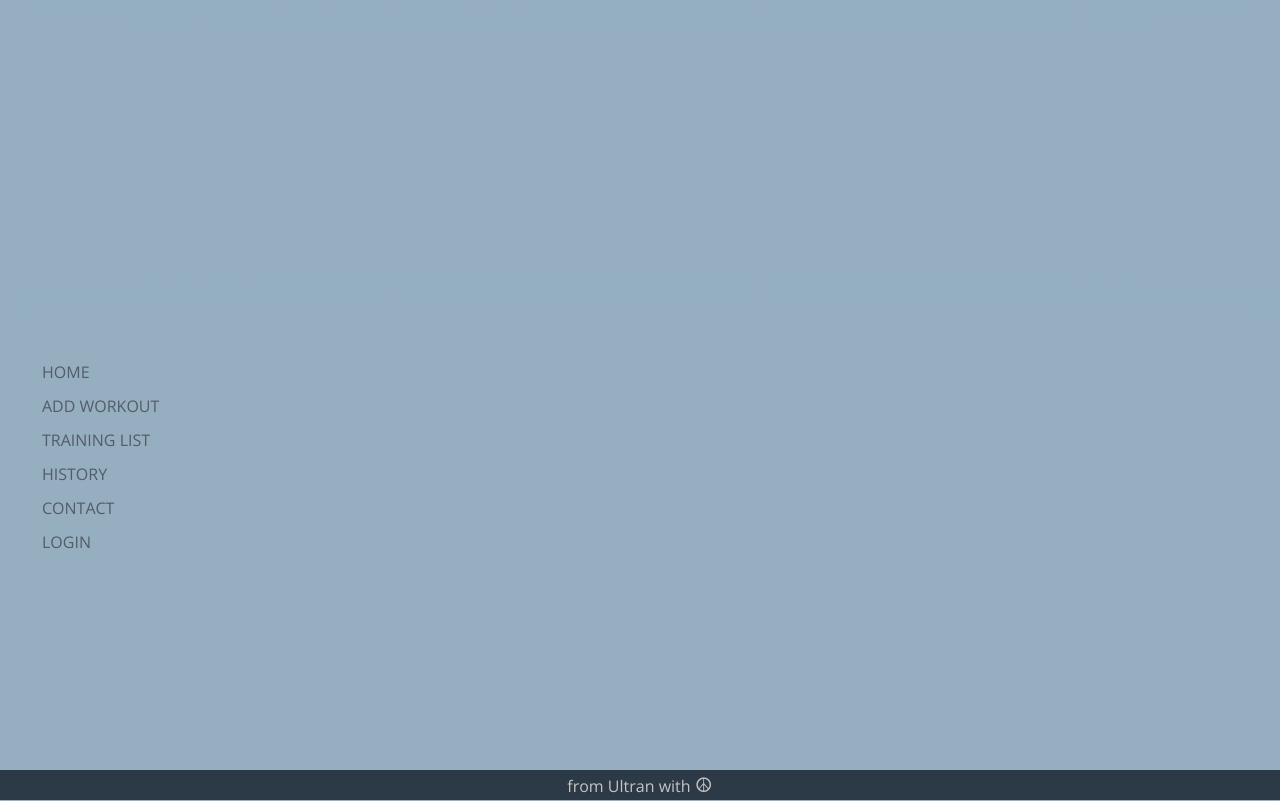
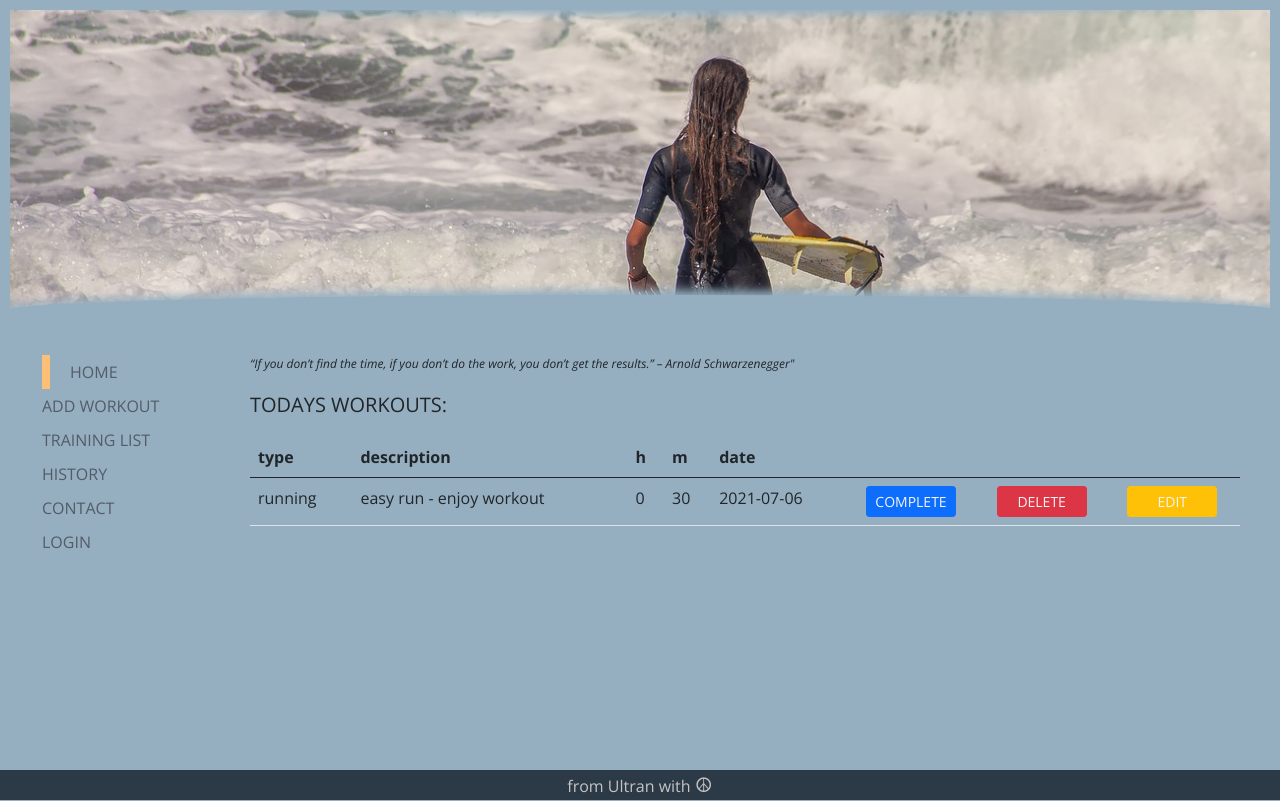
Before and after one commit to slawekmarciniak/train_app_v.2, a React (Create React App) app: page / in a window 1280 px wide. Built offline with nearby package versions, Linux system fonts and the light colour scheme.

Commit message:
add basename to router and correct routs & links

```diff
--- a/src/layoutes/App.js
+++ b/src/layoutes/App.js
@@ -15,7 +15,7 @@ class App extends Component {
   render() {
     return (
       <AppProvider>
-        <Router>
+        <Router basename={process.env.PUBLIC_URL}>
           <div className="app">
             <header>
               <Header />
--- a/src/layoutes/Header.js
+++ b/src/layoutes/Header.js
@@ -12,39 +12,39 @@ const Header = () => {
     <>
       <Switch>
         <Route
-          path="/train_app_v.1/"
+          path="/"
           exact
           render={() => <img src={header6} alt="sport"></img>}
         />
 
         <Route
-          path="/train_app_v.1/add_workout"
+          path="/add_workout"
           render={() => <img src={header3} alt="sport"></img>}
         />
         <Route
-          path="/train_app_v.1/training_list"
+          path="/training_list"
           render={() => <img src={header4} alt="sport"></img>}
         />
         <Route
-          path="/train_app_v.1/history"
+          path="/history"
           render={() => <img src={header5} alt="sport"></img>}
         />
         <Route
-          path="/train_app_v.1/contact"
+          path="/contact"
           render={() => <img src={header1} alt="sport"></img>}
         />
         <Route
-          path="/train_app_v.1/admin"
+          path="/admin"
           render={() => <img src={header2} alt="sport"></img>}
         />
 
         <Route
-          path="/train_app_v.1/edit_workout"
+          path="/edit_workout"
           render={() => <img src={header2} alt="sport"></img>}
         />
 
         <Route
-          path="/train_app_v.1/login"
+          path="/login"
           render={() => <img src={header2} alt="sport"></img>}
         />
       </Switch>
--- a/src/layoutes/Navigation.js
+++ b/src/layoutes/Navigation.js
@@ -2,12 +2,12 @@ import { NavLink } from "react-router-dom";
 import "../styles/Navigation.css";
 
 const list = [
-  { name: "home", path: "/train_app_v.1/", exact: true },
-  { name: "add workout", path: "/train_app_v.1/add_workout" },
-  { name: "training list", path: "/train_app_v.1/training_list" },
-  { name: "history", path: "/train_app_v.1/history" },
-  { name: "contact", path: "/train_app_v.1/contact" },
-  { name: "login", path: "/train_app_v.1/login" },
+  { name: "home", path: "/", exact: true },
+  { name: "add workout", path: "/add_workout" },
+  { name: "training list", path: "/training_list" },
+  { name: "history", path: "/history" },
+  { name: "contact", path: "/contact" },
+  { name: "login", path: "/login" },
 ];
 
 const Navigation = () => {
--- a/src/layoutes/Pages.js
+++ b/src/layoutes/Pages.js
@@ -58,7 +58,7 @@ const Pages = () => {
     let trainings = trainingsList;
     let training = trainings.filter((training) => training.id === id);
     setEditingWorkout(training[0]);
-    history.push("/train_app_v.1/edit_workout");
+    history.push("/edit_workout");
   };
 
   const saveEditedWorkout = (value) => {
@@ -73,7 +73,7 @@ const Pages = () => {
     <div className="pagesContainer">
       <Switch>
         <Route
-          path="/train_app_v.1/"
+          path="/"
           exact
           render={() => (
             <Home
@@ -86,13 +86,13 @@ const Pages = () => {
         />
 
         <Route
-          path="/train_app_v.1/add_workout"
+          path="/add_workout"
           exact
           render={() => <AddWorkout addNewTraining={addTraining} />}
         />
 
         <Route
-          path="/train_app_v.1/edit_workout"
+          path="/edit_workout"
           exact
           render={() => (
             <EditWorkout
@@ -103,7 +103,7 @@ const Pages = () => {
         />
 
         <Route
-          path="/train_app_v.1/training_list"
+          path="/training_list"
           exact
           render={() => (
             <TrainingList
@@ -116,7 +116,7 @@ const Pages = () => {
         />
 
         <Route
-          path="/train_app_v.1/history"
+          path="/history"
           exact
           render={() => (
             <History
@@ -128,7 +128,7 @@ const Pages = () => {
           )}
         />
 
-        <Route path="/train_app_v.1/login" exact render={() => <Login />} />
+        <Route path="/login" exact render={() => <Login />} />
       </Switch>
     </div>
   );
```
